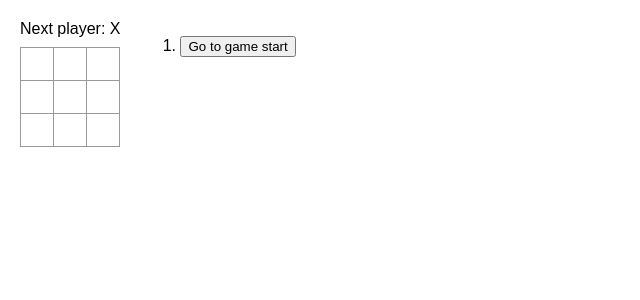
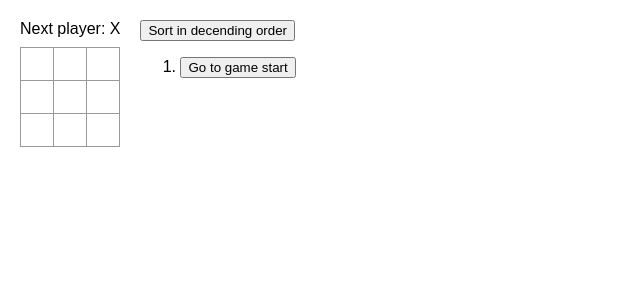
Before and after one commit to Simon-Bakken-Jantasuk/tic-tac-toe-react, a React (Create React App) app: page / in a window 1280 px wide. Shown: the top 300 px of the page, without its empty margins (0-640 px from the left). Built offline with nearby package versions, Linux system fonts and the light colour scheme.

Commit message:
Add sort steps button

```diff
--- a/src/App.js
+++ b/src/App.js
@@ -3,6 +3,7 @@ import { useState } from 'react';
 export default function Game() {
   const [history, setHistory] = useState([Array(9).fill(null)]);
   const [currentMove, setCurrentMove] = useState(0);
+  const [sort, setSort] = useState(false);
   const xIsNext = currentMove % 2 === 0;
   const currentSquares = history[currentMove];
 
@@ -15,6 +16,7 @@ export default function Game() {
   function jumpTo(nextMove) {
     setCurrentMove(nextMove);
   }
+
   const moves = history.map((squares, move) => {
     let description;
     if (move > 0) {
@@ -35,7 +37,8 @@ export default function Game() {
         <Board xIsNext={xIsNext} squares={currentSquares} onPlay={handlePlay}/>
       </div>
       <div className="game-info">
-        <ol>{moves}</ol>
+        <button onClick={() => setSort(!sort)}>{sort ? "Sort in acending order" : "Sort in decending order"}</button>
+        <ol>{sort ? moves.reverse() : moves}</ol>
       </div>
     </div>
   );
```
